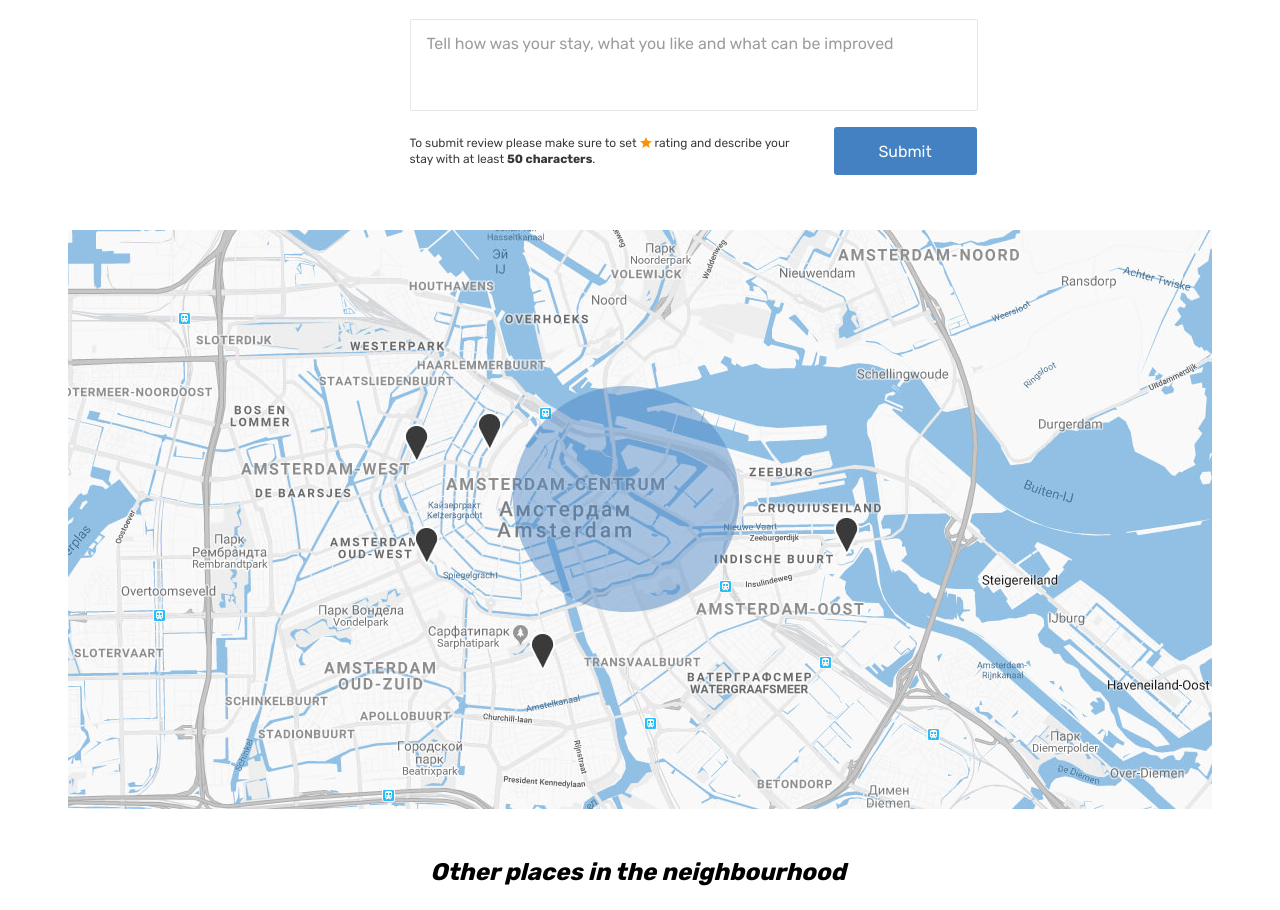
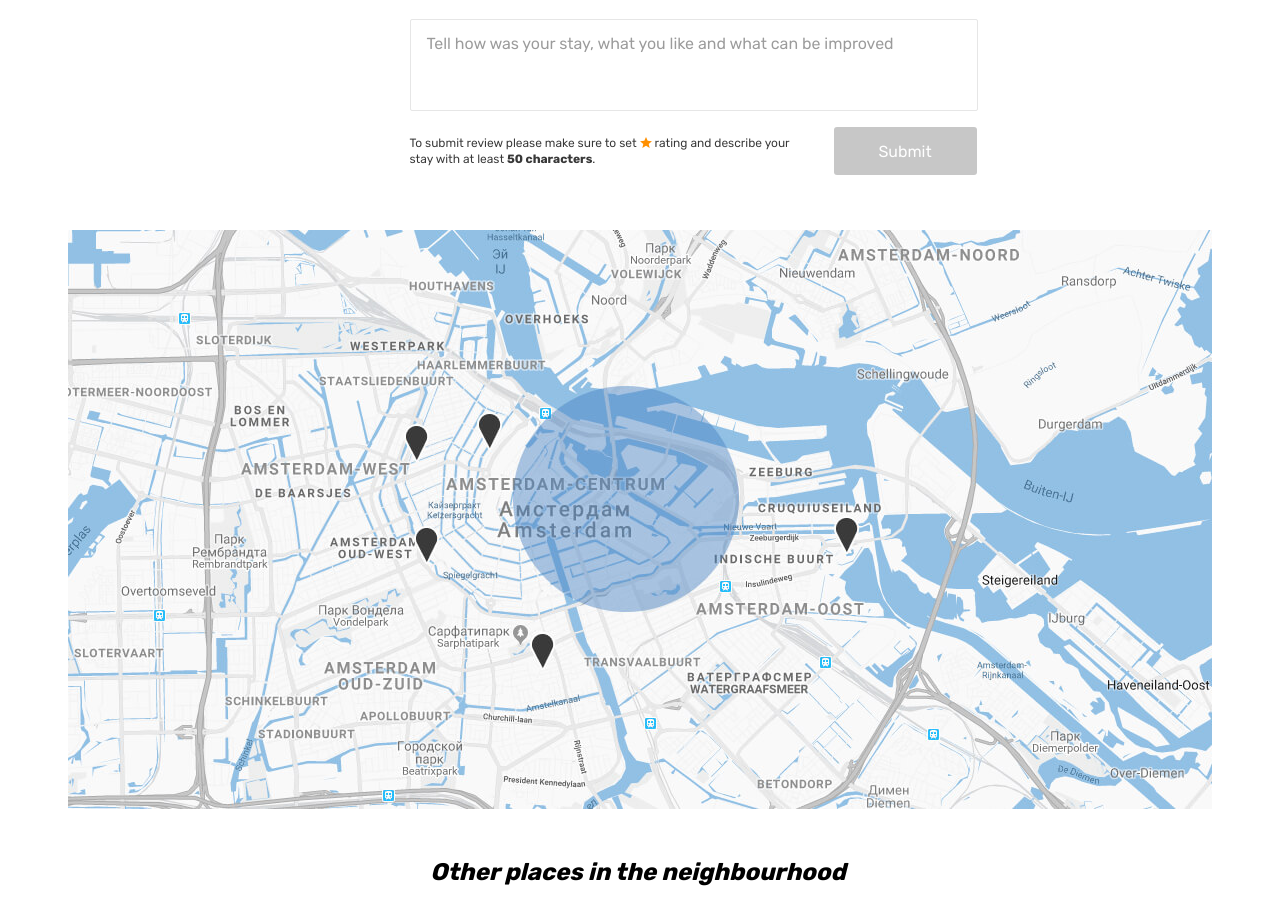
Before and after one commit to htmlacademy-react/794021-six-cities-simple-12, a React (Create React App) app in the folder project/: page /offer/1 in a window 1280 px wide. Shown: the part 1741-2651 px from the top of the page. Built offline with nearby package versions, Linux system fonts and the light colour scheme.

Commit message:
fix: submit disabled status

```diff
--- a/project/src/components/room-review-form/room-review-form.tsx
+++ b/project/src/components/room-review-form/room-review-form.tsx
@@ -10,7 +10,7 @@ function RoomReviewForm() {
     rating: '0',
     review: '',
   } as RoomReviewFormData);
-  const [ isSubmitDisabled, setIsSubmitDisabled ] = useState(true);
+  const [ isSubmitEnabled, setIsSubmitEnabled ] = useState(false);
 
   const handleChange = (evt: ChangeEvent<InputElement>): void => {
     const { name, value } = evt.target;
@@ -22,10 +22,10 @@ function RoomReviewForm() {
   };
 
   useEffect(() => {
-    const isFulfilled = isFormComplete(
+    const isFulfilled = isFormFulfilled(
       formData, RoomReview.TextCharacterMinLimit
     );
-    setIsSubmitDisabled(!isFulfilled);
+    setIsSubmitEnabled(isFulfilled);
   }, [formData]);
 
   return (
@@ -63,7 +63,7 @@ function RoomReviewForm() {
         </p>
         <button
           className="reviews__submit form__submit button"
-          disabled={isSubmitDisabled}
+          disabled={!isSubmitEnabled}
           type="submit"
         >
           {RoomReview.SubmitButtonText}
@@ -73,12 +73,12 @@ function RoomReviewForm() {
   );
 }
 
-function isFormComplete(
+function isFormFulfilled(
   formData: RoomReviewFormData,
   textCharacterMinLimit: number
 ): boolean {
-  return formData.review.length < textCharacterMinLimit ||
-    parseInt(formData.rating, 10) < 1;
+  return formData.review.length >= textCharacterMinLimit ||
+    parseInt(formData.rating, 10) > 0;
 }
 
 export default RoomReviewForm;
```
